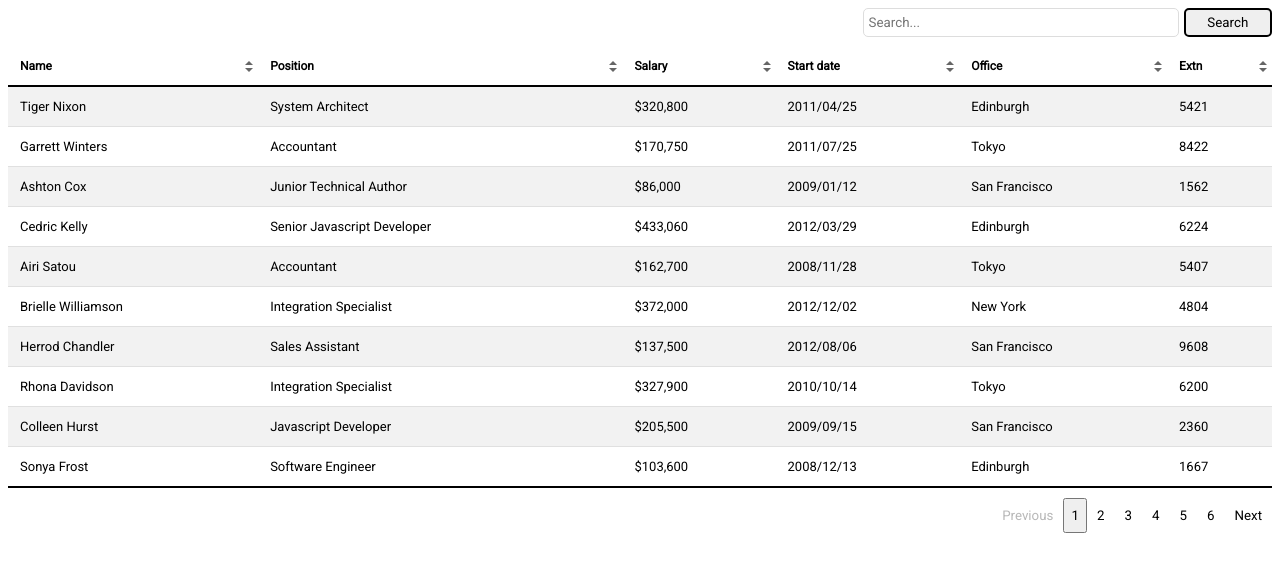
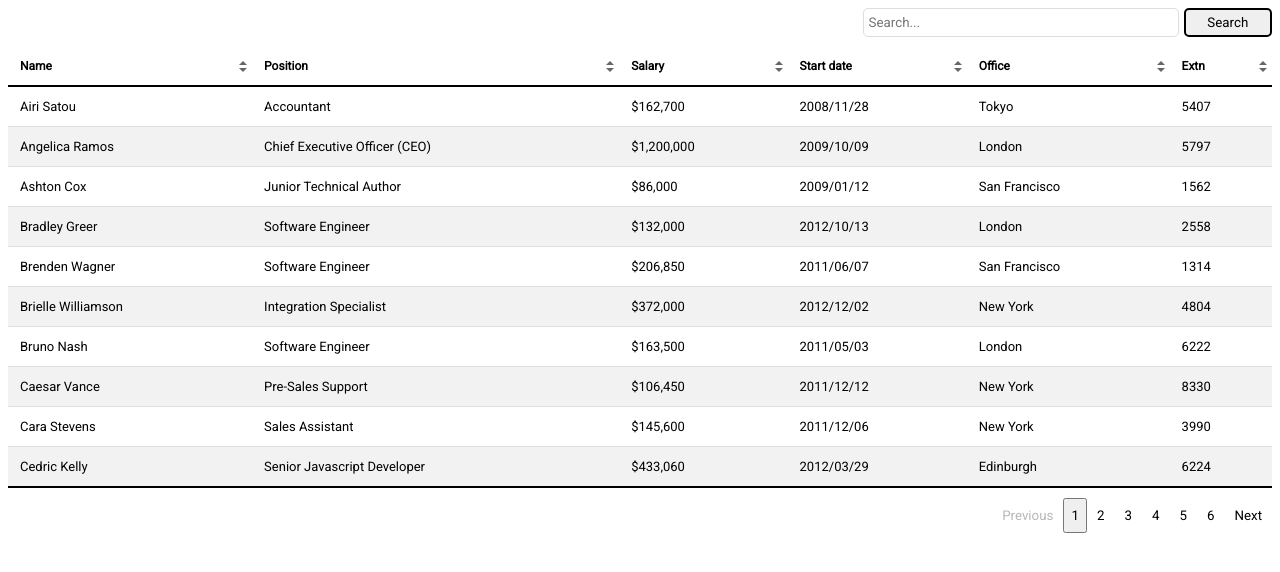
Before and after one commit to vzhurbin/table-jet-test, a website built with Parcel: page src/index.html in a window 1280 px wide. Both pictures are taken after a click on the element "Name". Built offline with nearby package versions, Linux system fonts and the light colour scheme.

Commit message:
new sorting works in asc only

```diff
--- a/src/index.html
+++ b/src/index.html
@@ -11,7 +11,10 @@
     <input type="search" placeholder="Search...">
     <button class="search">Search</button>
   </form>
-  <table id="table"></table>
+  <table id="table">
+    <tbody class="header"></tbody>
+    <tbody class="data"></tbody>
+  </table>
   <div id="page-buttons"></div>
 </body>
 <script src="./index.js"></script>
--- a/src/index.js
+++ b/src/index.js
@@ -1,7 +1,11 @@
-import fillTableData from './js/fillTableData';
+import { fillData, fillHeader } from './js/fillTableData';
 import dataHandlers from './js/dataHandlers';
+import { headerListeners } from './js/sorting';
+// import { data } from './Data';
 
 window.onload = () => {
-  fillTableData();
+  fillHeader();
+  fillData();
   dataHandlers();
+  headerListeners();
 };
--- a/src/js/fillTableData.js
+++ b/src/js/fillTableData.js
@@ -1,6 +1,4 @@
 import { data } from '../Data';
-import dataHandlers from './dataHandlers';
-import sortData from './sorting';
 
 const headerArr = Object.keys(data[0]).slice(1);
 
@@ -13,7 +11,9 @@ const createHeader = () => {
   const headerHtml = headerArr
     .map((el, i) => {
       return `
-        <th class="${el}" id="header-${i}">${formatHeader(el)}</th>
+        <th class="${el}" id="header-${i}">
+          ${formatHeader(el)}
+        </th>
       `;
     })
     .join('');
@@ -21,42 +21,38 @@ const createHeader = () => {
   return `<tr class="header">${headerHtml}</tr>`;
 };
 
-const createOneRow = i => {
+const createOneRow = (arrOfObj, i) => {
   const rowHtml = headerArr
     .map(el => {
       return `
-      <td id="${data[i]['id']}" class="${el}">${data[i][el]}</td>
-    `;
+        <td id="${arrOfObj[i]['id']}" class="${el}">
+          ${arrOfObj[i][el]}
+        </td>
+      `;
     })
     .join('');
 
   return `<tr class="row">${rowHtml}</tr>`;
 };
 
-const createRows = () => {
-  const rowsHtml = data
+const createRows = arrOfObj => {
+  return arrOfObj
     .map((el, i) => {
-      return createOneRow(i);
+      return createOneRow(arrOfObj, i);
     })
     .join('');
-
-  return rowsHtml;
 };
 
-const fillTableData = (rows = createRows()) => {
-  const header = createHeader(headerArr);
-  const tableDataHtmlString = header + rows;
-  const table = document.getElementById('table');
-  table.innerHTML = tableDataHtmlString;
-
-  const thArray = Array.from(document.querySelectorAll('th'));
-  thArray.forEach(th => {
-    th.addEventListener('click', e => {
-      const rows = createRows(th.className);
-      fillTableData(rows);
-      dataHandlers();
-    });
-  });
+const fillHeader = () => {
+  const headerBody = document.querySelector('tbody.header');
+  const headerHtml = createHeader(data);
+  headerBody.insertAdjacentHTML('afterBegin', headerHtml);
 };
 
-export default fillTableData;
+const fillData = (arrOfObj = data) => {
+  const dataBody = document.querySelector('tbody.data');
+  const rowsHtml = createRows(arrOfObj);
+  dataBody.innerHTML = rowsHtml;
+};
+
+export { fillData, fillHeader };
--- a/src/js/sorting.js
+++ b/src/js/sorting.js
@@ -1,5 +1,9 @@
-const sortArrOfObj = (array, key) => {
-  return array.sort((a, b) => {
+import dataHandlers from './dataHandlers';
+import { fillData } from './fillTableData';
+import { data } from '../Data';
+
+const sortAscending = (data, key) => {
+  return data.sort((a, b) => {
     const x = a[key].toUpperCase();
     const y = b[key].toUpperCase();
     return x > y ? 1 : x < y ? -1 : 0;
@@ -12,22 +16,33 @@ const sortArrOfObj = (array, key) => {
 //   });
 // };
 
-const isAscending = arr => {
+const isAsc = arr => {
   return arr.every((val, i, arr) => {
     !i || val >= arr[i - 1];
   });
 };
 
-const sorting = (data, sortKey) => {
+const sortData = sortKey => {
   const tdArray = Array.from(document.querySelectorAll(`td.${sortKey}`));
   let sortCol = [];
   tdArray.forEach(td => {
     sortCol.push(td.textContent);
   });
-  console.log(isAscending(sortCol));
-  const sortAscendig = sortArrOfObj(data, sortKey);
+  const sortAsc = sortAscending(data, sortKey);
 
-  return !isAscending(sortCol) ? sortAscendig : sortAscendig.reverse();
+  return !isAsc(sortCol) ? sortAsc : sortAsc.reverse();
 };
 
-export default sorting;
+const headerListeners = () => {
+  const thArray = Array.from(document.querySelectorAll('th'));
+  thArray.forEach(th => {
+    th.addEventListener('click', e => {
+      const sortedData = sortData(th.className);
+      console.log(th.className);
+      fillData(sortedData);
+      dataHandlers();
+    });
+  });
+};
+
+export { headerListeners, sortData };
```
